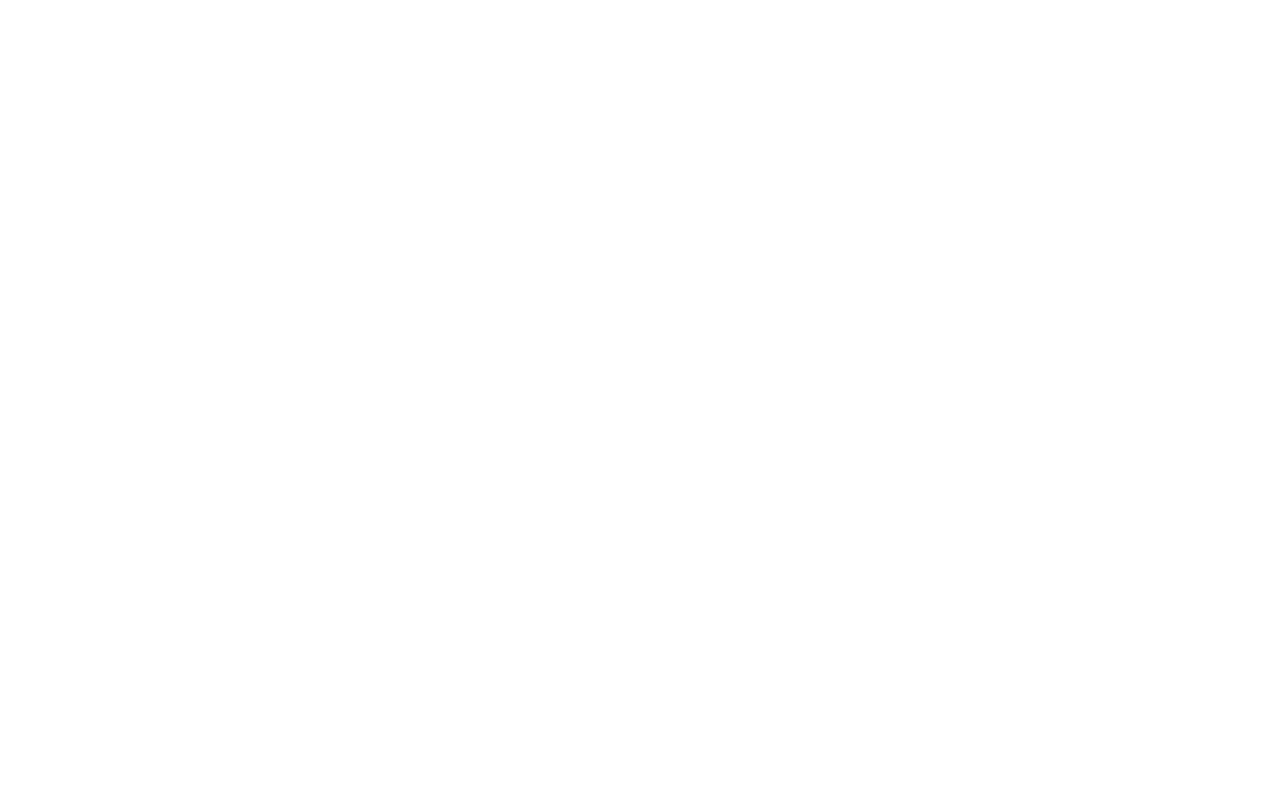
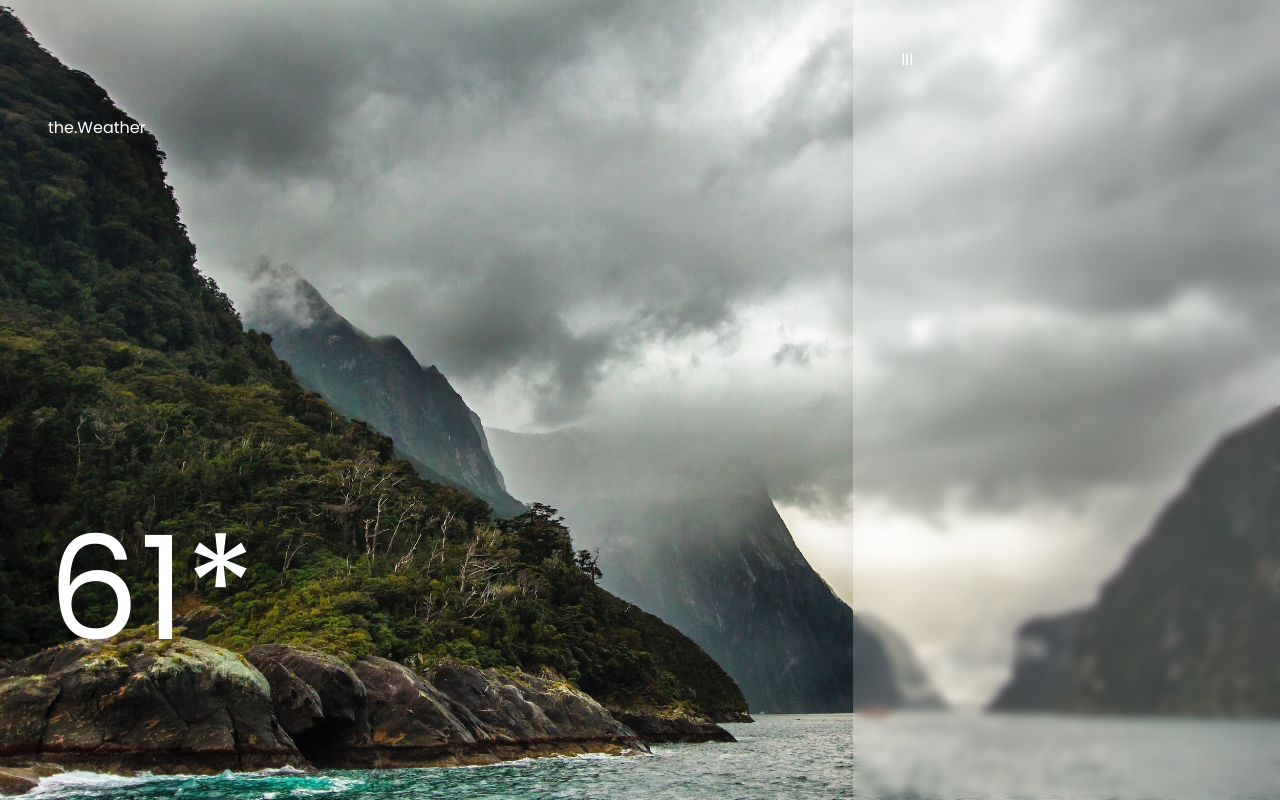
Before and after one commit to DanieAfriheart/WeatherApp, a React (Create React App) app: page / in a window 1280 px wide. Built offline with nearby package versions, Linux system fonts and the light colour scheme.

Commit message:
modifications

```diff
--- a/public/index.html
+++ b/public/index.html
@@ -24,7 +24,7 @@
       work correctly both with client-side routing and a non-root public URL.
       Learn how to configure a non-root public URL by running `npm run build`.
     -->
-    <title>React App</title>
+    <title>Weather App</title>
   </head>
   <body>
     <noscript>You need to enable JavaScript to run this app.</noscript>
--- a/src/App.css
+++ /dev/null
@@ -1,38 +0,0 @@
-.App {
-  text-align: center;
-}
-
-.App-logo {
-  height: 40vmin;
-  pointer-events: none;
-}
-
-@media (prefers-reduced-motion: no-preference) {
-  .App-logo {
-    animation: App-logo-spin infinite 20s linear;
-  }
-}
-
-.App-header {
-  background-color: #282c34;
-  min-height: 100vh;
-  display: flex;
-  flex-direction: column;
-  align-items: center;
-  justify-content: center;
-  font-size: calc(10px + 2vmin);
-  color: white;
-}
-
-.App-link {
-  color: #61dafb;
-}
-
-@keyframes App-logo-spin {
-  from {
-    transform: rotate(0deg);
-  }
-  to {
-    transform: rotate(360deg);
-  }
-}
--- a/src/App.js
+++ b/src/App.js
@@ -1,10 +1,34 @@
-import './App.css';
+import 'bootstrap/dist/css/bootstrap.min.css';
+import { Col } from 'react-bootstrap';
+import Container from 'react-bootstrap/Container';
 
 function App() {
   return (
-    <div className="App">
-
-    </div>
+    <>
+      <div className="App">
+        <Container fluid className='bg' style={{ height: '100vh' }}>
+          <Container fluid className='h-100 px-0'>
+            <div className="row h-100">
+              <Col md={8} className='p-5  d-flex justify-content-center flex-column'>
+                <div>
+                  <p>the.Weather</p>
+                </div>
+                <div className="align-items-end h-75 d-flex">
+                  <div className="row">
+                    <div className="col">
+                      <h1 className='deg'>61*</h1>
+                    </div>
+                  </div>
+                </div>
+              </Col>
+              <Col md={4} className='morph p-5'>
+                lll
+              </Col>
+            </div>
+          </Container>
+        </Container>
+      </div>
+    </>
   );
 }
 
--- a/src/index.css
+++ b/src/index.css
@@ -1,13 +1,31 @@
-body {
+@import url('https://fonts.googleapis.com/css2?family=Poppins:wght@400;700&display=swap');
+
+* {
+  padding: 0;
   margin: 0;
-  font-family: -apple-system, BlinkMacSystemFont, 'Segoe UI', 'Roboto', 'Oxygen',
-    'Ubuntu', 'Cantarell', 'Fira Sans', 'Droid Sans', 'Helvetica Neue',
-    sans-serif;
-  -webkit-font-smoothing: antialiased;
-  -moz-osx-font-smoothing: grayscale;
+  box-sizing: border-box;
+  font-family: 'Poppins', sans-serif;
+  color: #fff;
+  /* outline: 1px solid silver; */
 }
 
-code {
-  font-family: source-code-pro, Menlo, Monaco, Consolas, 'Courier New',
-    monospace;
+.deg{
+  font-size: 9em;
 }
+
+.bg {
+  background-image: url(./img/bkg.jpg);
+  background-size: cover;
+  background-position: top;
+  /* background-repeat: no-repeat; */
+}
+
+.morph {
+ /* From https://css.glass */
+background: rgba(255, 255, 255, 0.2);
+/* border-radius: 16px; */
+box-shadow: 0 4px 30px rgba(0, 0, 0, 0.1);
+backdrop-filter: blur(5px);
+-webkit-backdrop-filter: blur(5px);
+/* border: 1px solid rgba(255, 255, 255, 0.3); */
+}
```
Also changed, not shown: src/img/bkg.jpg (added), src/img/bkg1.jpg (added).
